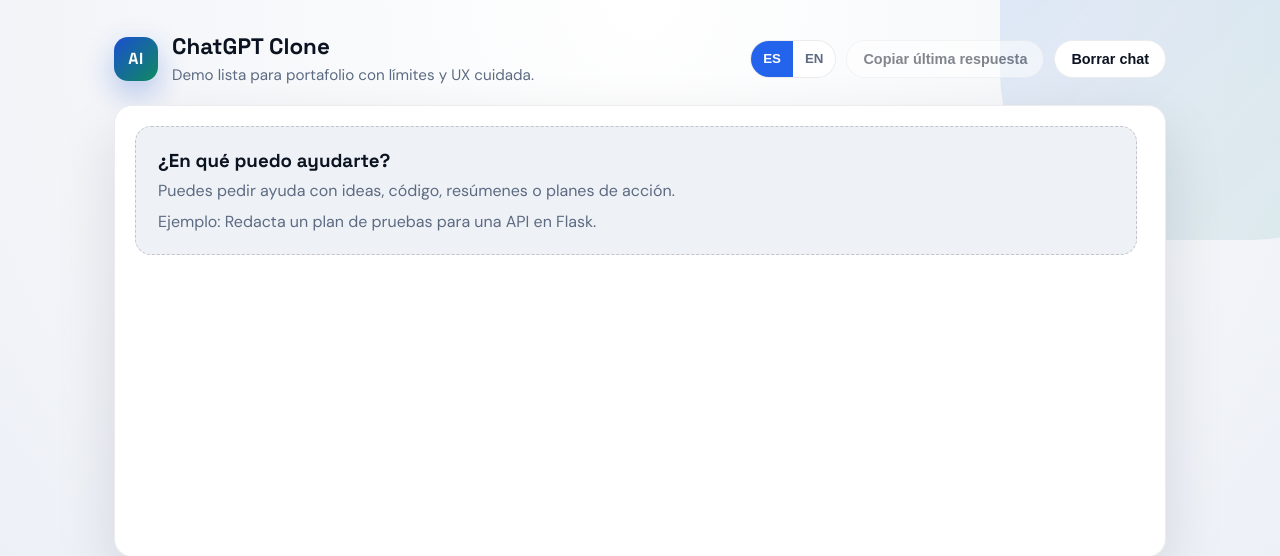
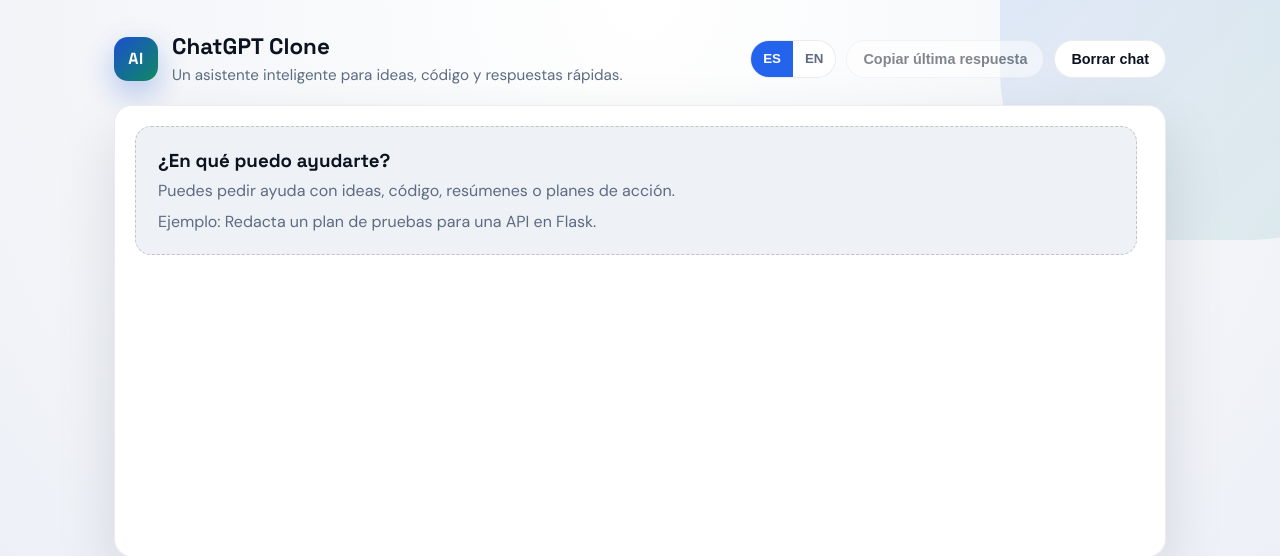
Before and after one commit to Jdtorres59/ChatGPT_Clone, a Flask app: page / in a window 1280 px wide. Shown: the top 556 px of the page. Run offline with Flask 3, Linux system fonts and the light colour scheme.

Commit message:
Readme actualizado

```diff
--- a/templates/index.html
+++ b/templates/index.html
@@ -429,7 +429,7 @@
                 <div class="logo">AI</div>
                 <div>
                     <h1 id="title">ChatGPT Clone</h1>
-                    <p id="subtitle">Demo lista para portafolio con límites y UX cuidada.</p>
+                    <p id="subtitle">Un asistente inteligente para ideas, código y respuestas rápidas.</p>
                 </div>
             </div>
             <div class="actions">
@@ -495,7 +495,7 @@
         const i18n = {
             es: {
                 title: "ChatGPT Clone",
-                subtitle: "Demo lista para portafolio con límites y UX cuidada.",
+                subtitle: "Un asistente inteligente para ideas, código y respuestas rápidas.",
                 emptyTitle: "¿En qué puedo ayudarte?",
                 emptyBody: "Puedes pedir ayuda con ideas, código, resúmenes o planes de acción.",
                 emptyExample: "Ejemplo: Redacta un plan de pruebas para una API en Flask.",
@@ -518,7 +518,7 @@
             },
             en: {
                 title: "ChatGPT Clone",
-                subtitle: "Portfolio-ready demo with guardrails and a focused UX.",
+                subtitle: "An intelligent assistant for ideas, code, and fast answers.",
                 emptyTitle: "How can I help?",
                 emptyBody: "Ask for ideas, code, summaries, or action plans.",
                 emptyExample: "Example: Draft a testing plan for a Flask API.",
```
Also changed, not shown: README.md.
